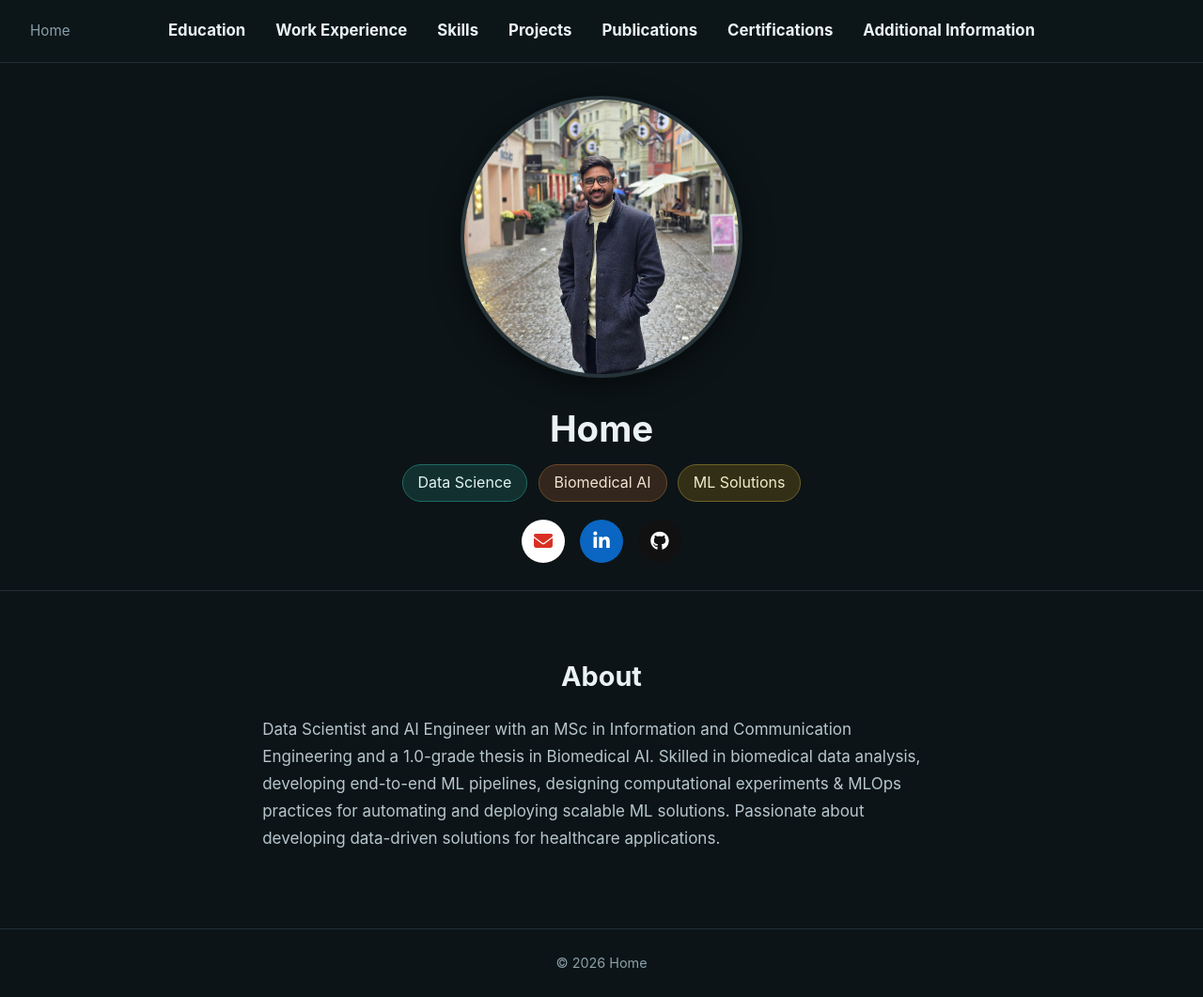
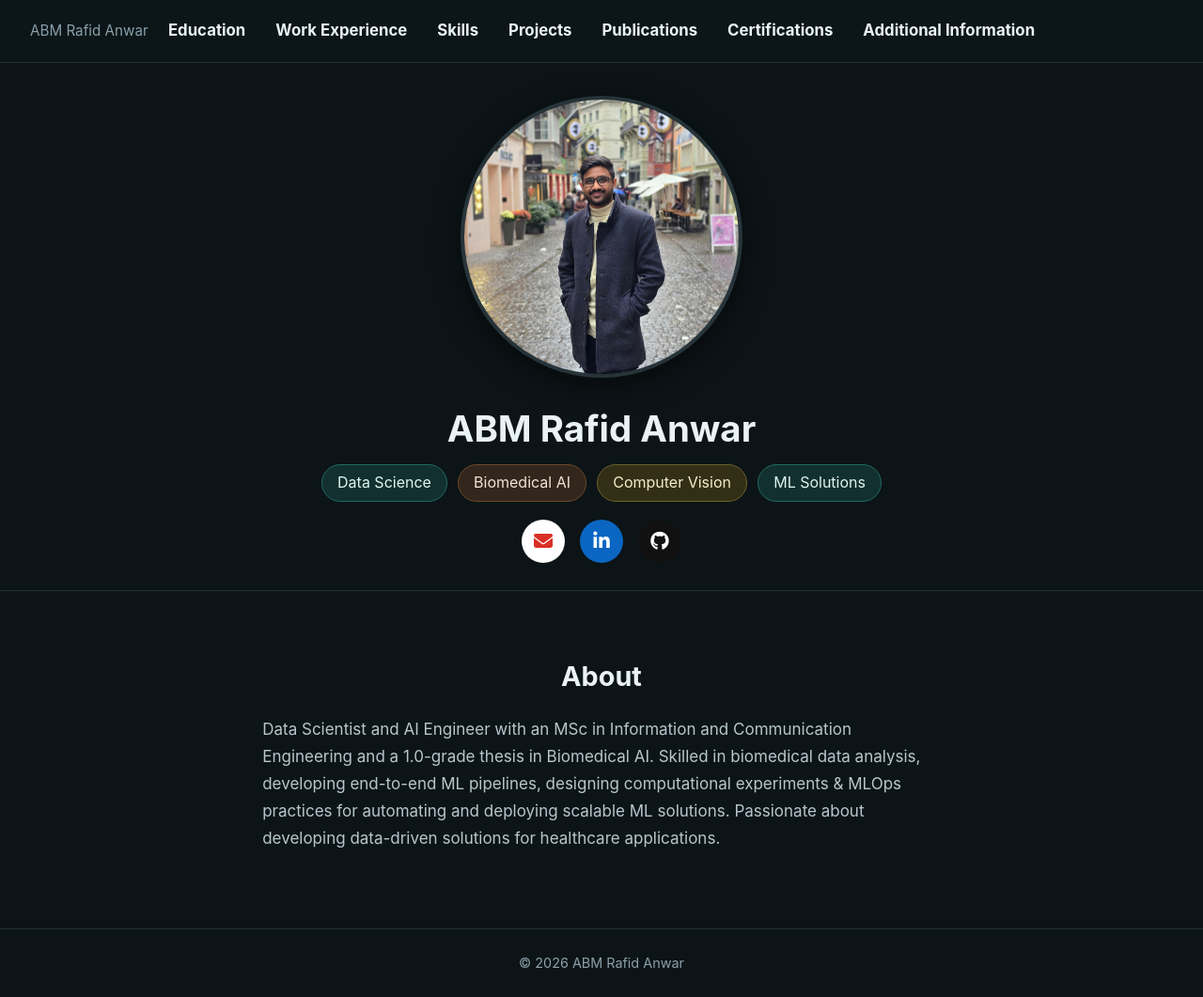
Before and after one commit to RafidAnwar/rafidanwar.github.io, a Jekyll site: the page built from index.md, in a window 1280 px wide and 1061 px high. Shown: the whole window at 94% size. Built offline with Jekyll 4.4.1, drawn with Linux system fonts in a browser that asks for light colours.

Commit message:
Update _config.yml

```diff
--- a/_config.yml
+++ b/_config.yml
@@ -1,4 +1,4 @@
-title: "Home"
+title: "ABM Rafid Anwar"
 description: "Biomedical AI · Data Science"
 lang: en-US
 url: "https://rafidanwar.github.io"
@@ -11,6 +11,7 @@ linkedin: "https://www.linkedin.com/in/rafid-anwar"
 hero_tags:
   - "Data Science"
   - "Biomedical AI"
+  - "Computer Vision"
   - "ML Solutions"
 hero_on_all_pages: false   # set to true to show photo + name on every page
 
```
